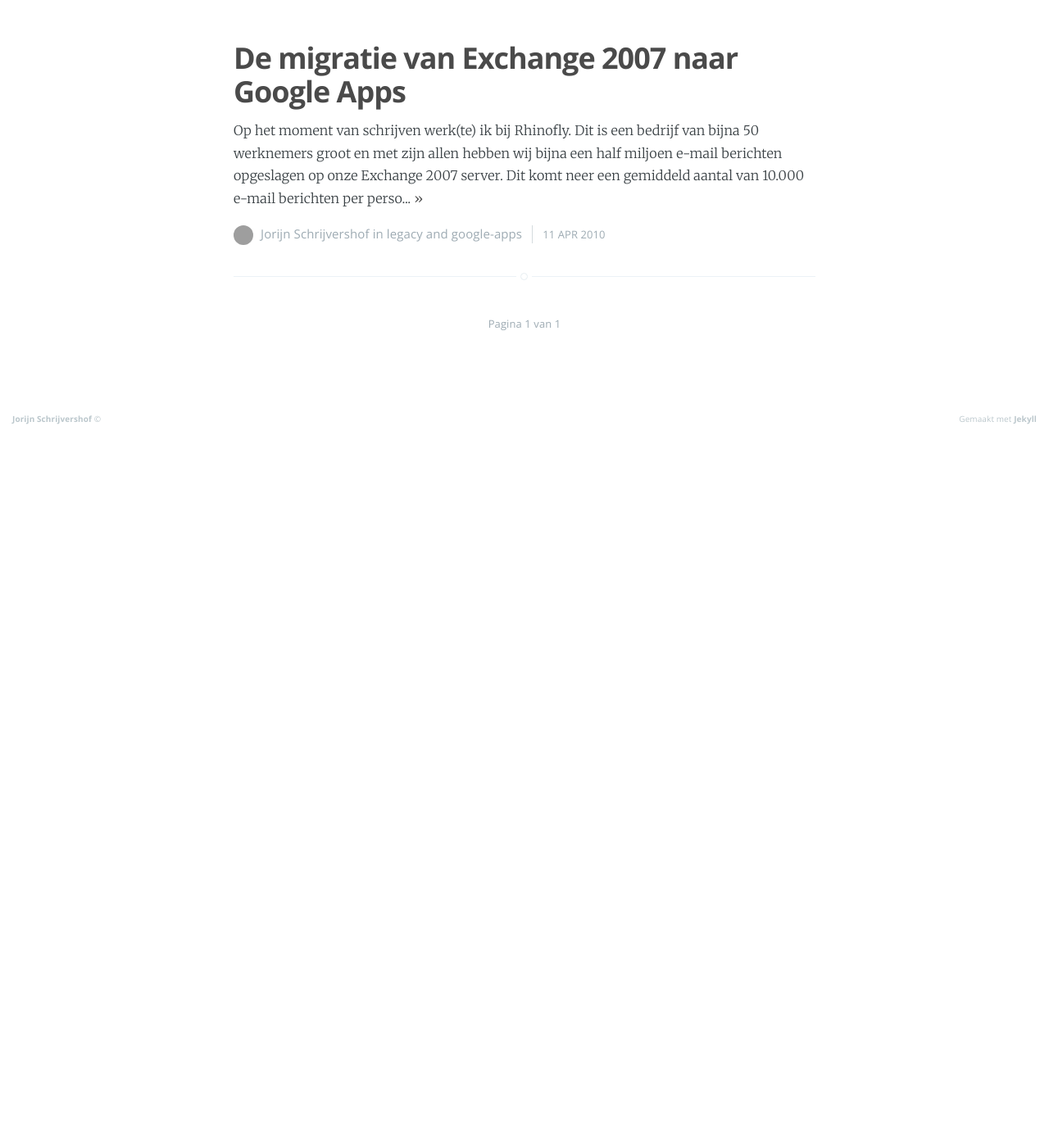
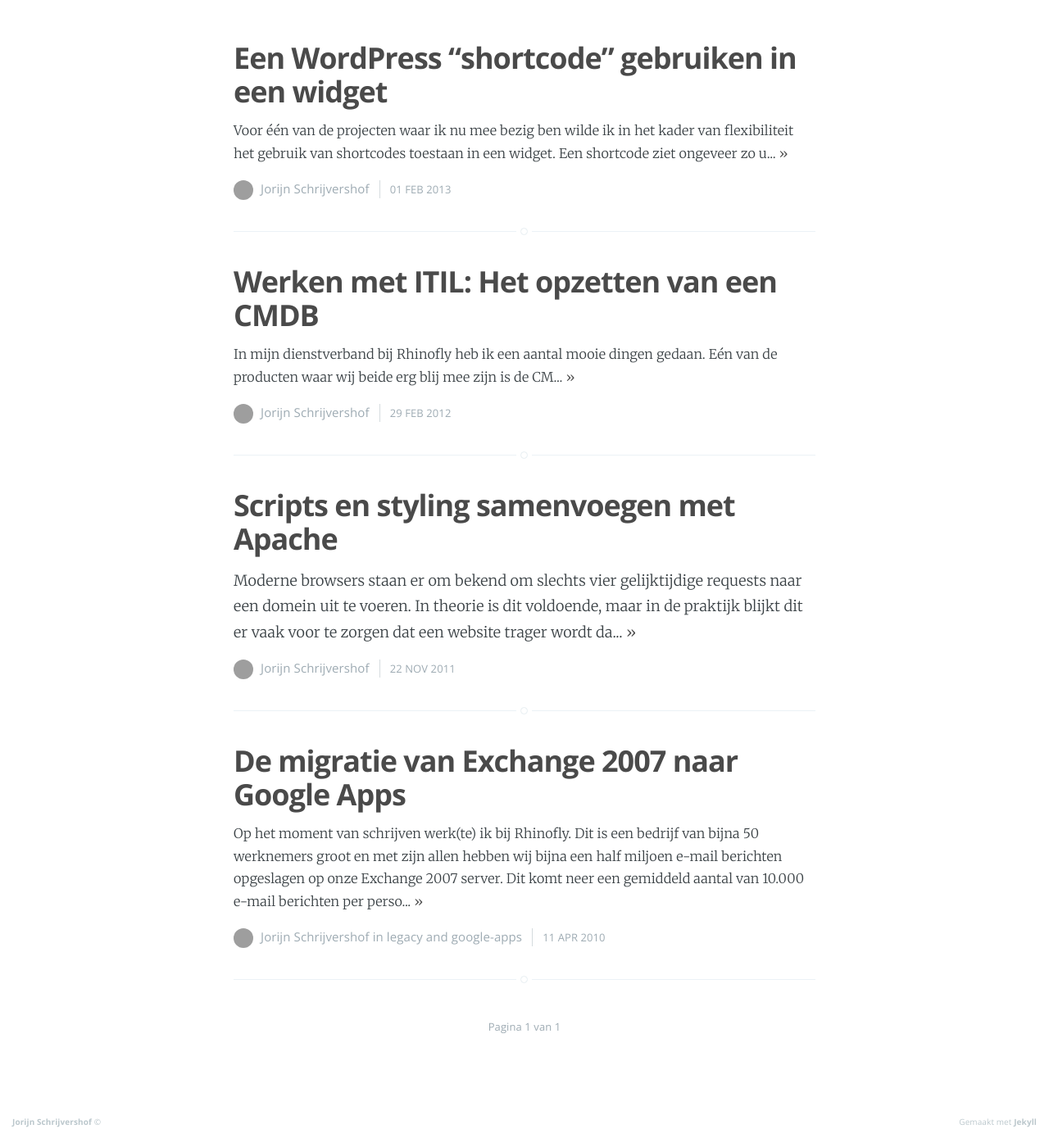
Before and after one commit to srdjanmarjanovic/jorijn.com, a Jekyll site: the page built from index.html, in a window 1280 px wide. Shown: the part 900-2289 px from the top of the page at 82% size. Built offline with Jekyll 4.4.1, drawn with Linux system fonts in a browser that asks for light colours; the list of posts is cut into pages by our own code; before the commit the page ends 1431 px from its top, so only the background shows below that; grey boxes are pictures that could not be loaded.

Commit message:
new (old) posts

```diff
--- a/Gemfile
+++ b/Gemfile
@@ -4,3 +4,4 @@
 gem 'jekyll-paginate',	'1.1.0'
 gem 'jekyll-sitemap'
 gem 'jekyll-last-modified-at'
+gem 'rouge'
--- a/_config.yml
+++ b/_config.yml
@@ -6,6 +6,7 @@
 baseurl: "" # the subpath of your site, e.g. /blog
 url: https://jorijn.com # the base hostname & protocol for your site
 permalink: /:title/
+highlighter: rouge
 
 # Main header
 header:
--- /dev/null
+++ b/_posts/2011-11-22-website-sneller-maken-met-apache.markdown
@@ -0,0 +1,57 @@
+---
+layout: post
+title:  "Scripts en styling samenvoegen met Apache"
+date:   2011-11-22
+categories:
+author: jorijn
+cover: /images/covers/posts/website-sneller-maken-met-apache.jpg # Header cover [optional]
+image: /images/covers/posts/website-sneller-maken-met-apache.jpg # Used by Twitter Cards and Open Graph [optional]
+excerpt: Moderne browsers staan er om bekend om slechts vier gelijktijdige requests naar een domein uit te voeren. In theorie is dit voldoende, maar in de praktijk blijkt dit er vaak voor te zorgen dat een website trager wordt dan nodig.
+---
+
+_Dit is een oud bericht, wat er in staat kan mogelijk niet functioneren._
+
+Moderne browsers staan er om bekend om slechts vier gelijktijdige requests naar een domein uit te voeren. In theorie is dit voldoende, maar in de praktijk blijkt dit er vaak voor te zorgen dat een website trager wordt dan nodig.
+
+## Een voorbeeld
+
+{% highlight html %}
+<!-- javascripts -->
+<script src="jquery.js"></script>
+<script src="website.js"></script>
+<script src="jquery.fancybox-1.3.4.pack.js"></script>
+<script src="jquery.mousewheel-3.0.4.pack.js"></script>
+{% endhighlight %}
+
+{% highlight html %}
+<!-- styles -->
+<link rel="stylesheet" href="reset.css">
+<link rel="stylesheet" href="website.css">
+<link rel="stylesheet" href="jquery.fancybox-1.3.4.css">
+
+{% endhighlight %}
+
+De browser zal de eerste vier scripts ophalen en wachten tot deze zijn gedownload voordat de browser verder gaat met de styling en andere scripts. Alle bestanden op dit domein tellen mee voor dit limiet.
+
+## Hoe verbeteren we dit?
+
+Buiten kijken welke afhankelijkheden en assets noodzakelijk zijn, is er een quick-fix mogelijk. Open `.htaccess` en voeg het onderstaande toe:
+
+{% highlight apache %}
+<FilesMatch "\.combined\.(js|css)$">
+        Options +Includes
+        SetOutputFilter INCLUDES
+</FilesMatch>
+{% endhighlight %}
+
+Nu, maak een bestand met de naam `scripts.combined.js` met de volgende inhoud:
+
+{% highlight apache %}
+<!--#include file="libraries/jquery-1.7.min.js" -->
+<!--#include file="custom/script1.js" -->
+<!--#include file="custom/script2.js" -->
+<!--#include file="custom/script3.js" -->
+<!--#include file="custom/script4.js" -->
+{% endhighlight %}
+
+Apache zal nu al deze bestanden onder elkaar plakken en voor de bezoeker is er enkel nog één bestand.
--- /dev/null
+++ b/_posts/2012-02-29-werken-met-itil-opzetten-cmdb.markdown
@@ -0,0 +1,30 @@
+---
+layout: post
+title:  "Werken met ITIL: Het opzetten van een CMDB"
+date:   2012-02-29
+categories:
+author: jorijn
+cover: /images/covers/posts/werken-met-itil-opzetten-cmdb.jpg # Header cover [optional]
+image: /images/covers/posts/werken-met-itil-opzetten-cmdb.jpg # Used by Twitter Cards and Open Graph [optional]
+---
+
+In mijn dienstverband bij Rhinofly heb ik een aantal mooie dingen gedaan. Eén van de producten waar wij beide erg blij mee zijn is de CMDB.
+
+De afkorting CMDB staat voor _Configuration Management Database_.
+
+## CMDB?
+Dit is een database waarin alles met betrekking tot configuratie wordt bijgehouden en beheert. Ieder bedrijf dat groeit en producten levert met betrekking tot het internet heeft IT infrastructuur. Dit kunnen simpele dingen zijn zoals domeinnamen en werkstations maar ook servers, applicaties en klanten komen hierin terug. In de startfases van een bedrijf zul je zien dat zaken zoals Access databases en Excell sheets voldoen aan de basis behoefte om te beheren. Bij Rhinofly kwam het besef dat dit uit zijn voegen aan het groeien was, er was iets beters nodig.
+
+## Hoe het product tot stand kwam
+Bij Rhinofly was ik aangenomen met de functie Systeembeheerder. Met mijn achtergrond als programmeur ontstond al snel het idee om een portaal tot bestaan te brengen waarin alle genoemde factoren aan elkaar gebonden waren. Zo moest het mogelijk zijn om DNS aanpassingen vanuit het zelfde systeem te doen en in één oog opslag te zien welke servers vol waren en welke er nog voldoende resources hadden.
+
+## Beveiliging
+Het is voor iedereen en vooral bedrijven een eng idee om gevoelige informatie centraal op te slaan en enkel achter een gebruikersnaam en een wachtwoord te bewaren. Hiervoor is er besloten om handen ineen te slaan met *YubiKey*. De YubiKey is een sleutel aan je sleutelbos die er uit ziet als een normale USB stick. Het verschil is echter: Je legt een vinger bovenop de knop en door middel van “Two Factor Authentification” word je ingelogd in een systeem. Dit houdt in het kort in dat met een iedere keer uniek gegenereerde sleutel verificatie wordt uitgevoerd op een centrale authentificatie server.
+
+Indien de sleutel verloren is, word de machtiging op de sleutel ingetrokken en kan deze niet meer worden gebruikt om in te loggen. Deze methode elimineert het probleem om complexe wachtwoorden te onthouden en biedt centraal beheer over wie toegang heeft.
+
+## Vindbaarheid
+Zodra je grote hoeveelheden data gaat bewaren is het kunst om deze op een zo’n prettig mogelijke manier te presenteren en doorzoekbaar te maken. Ik heb afgekeken bij Google Mail een soort gelijke manier toegepast. Om alle .NL domeinnamen te zoeken kan de gebruiker bijvoorbeeld op `.nl in:domains` zoeken. Om alle servers in 10.0.0.0/24 te weergeven zoekt de gebruiker enkel op `10.0.0 in:servers`.
+
+## Conclusie
+Gestructureerd beheer van informatie is belangrijk om er voor te zorgen dat hier efficiënt gewerkt mee kan worden. Ik hoop dat ik met een greep uit de functionaliteit van dit systeem heb kunnen laten zien dat dit haalbaar is met relatief simpele technologieën.
--- /dev/null
+++ b/_posts/2013-02-01-wordpress-shortcode-gebruiken-in-een-widget.markdown
@@ -0,0 +1,23 @@
+---
+layout: post
+title:  "Een WordPress “shortcode” gebruiken in een widget"
+date:   2013-02-01
+categories:
+author: jorijn
+cover: /images/covers/posts/wordpress-shortcode-gebruiken-in-een-widget.jpg # Header cover [optional]
+image: /images/covers/posts/wordpress-shortcode-gebruiken-in-een-widget.jpg # Used by Twitter Cards and Open Graph [optional]
+---
+
+Voor één van de projecten waar ik nu mee bezig ben wilde ik in het kader van flexibiliteit het gebruik van shortcodes toestaan in een widget. Een shortcode ziet ongeveer zo uit:
+
+{% highlight text %}
+[naam_van_de_shortcode argument="waarde"]
+{% endhighlight %}
+
+Ik was verbaasd om er achter te komen dat dit standaard niet kon in WordPress. Gelukkig is het vrij makkelijk om hierop in te haken met een filter en action-hook.
+
+{% highlight php %}
+<?php add_filter('widget_text', 'do_shortcode'); ?>
+{% endhighlight %}
+
+Als dit ergens in het functions.php bestand geplaatst zal het werken zoals gewenst.
--- a/_sass/_screen.scss
+++ b/_sass/_screen.scss
@@ -1474,7 +1474,7 @@
 }
 
 .read-next-story .post:before {
-    content: "Read This Next";
+    content: "Bekijk ook";
     padding: 4px 10px 5px;
     text-transform: uppercase;
     font-size: 1.1rem;
@@ -1485,7 +1485,7 @@
     transition: all 0.5s ease;
 }
 .read-next-story.prev .post:before {
-    content: "You Might Enjoy";
+    content: "Wellicht leuk";
 }
 
 .read-next-story h2 {
```
Also changed, not shown: Gemfile.lock, images/covers/posts/werken-met-itil-opzetten-cmdb.jpg (added), 2 other files.
